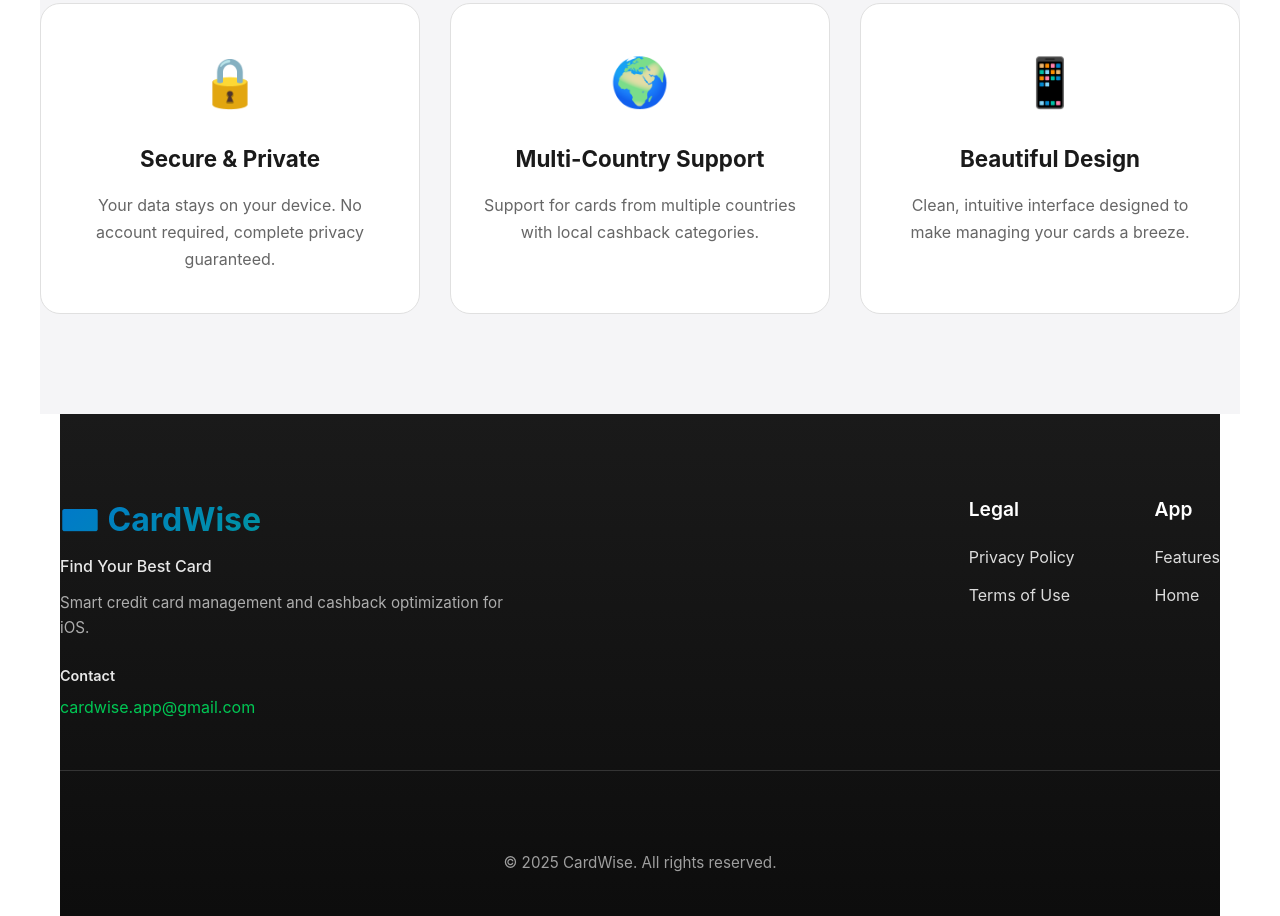
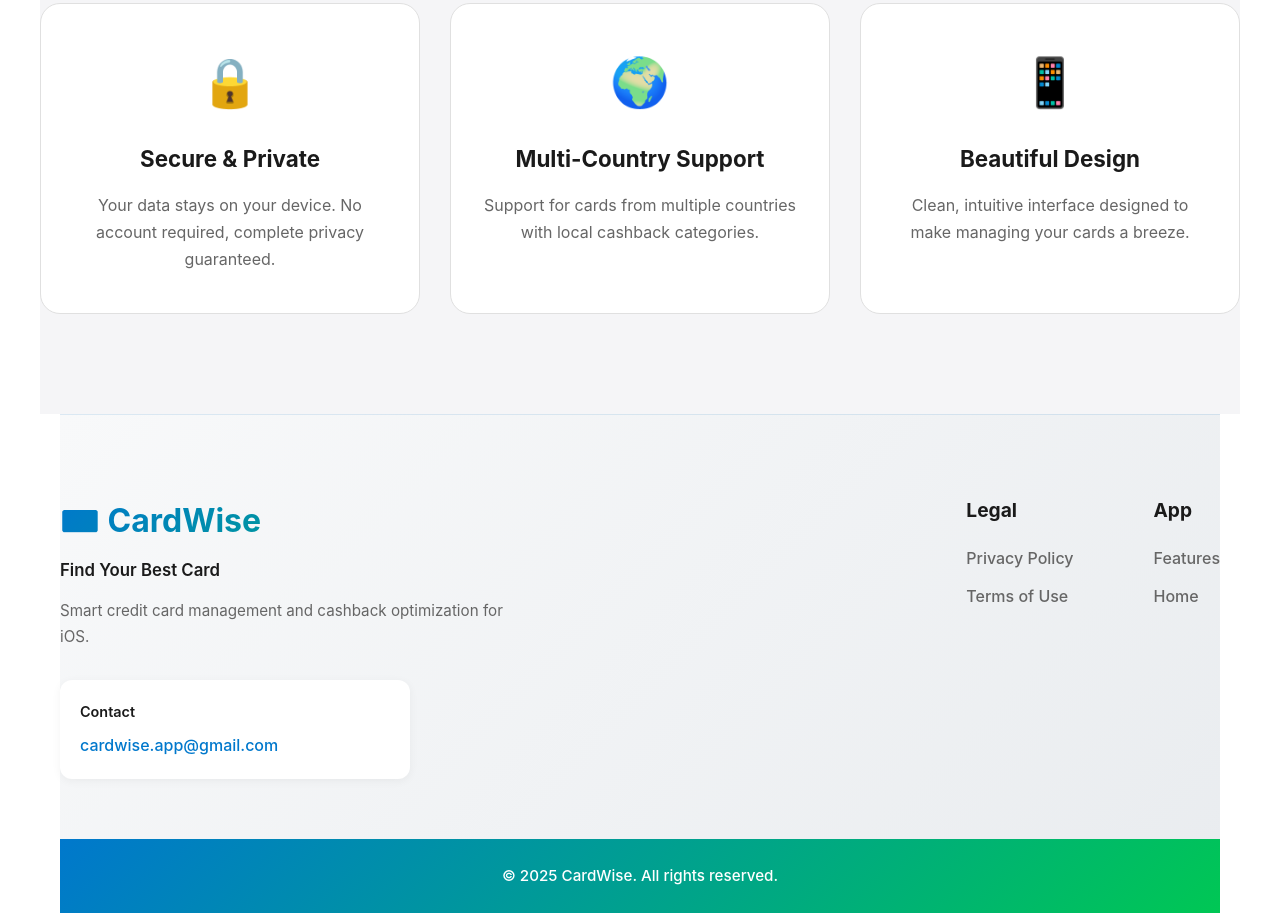
Before and after one commit to Alperenciftlikci/cardwise, a plain HTML site: page index.html in a window 1280 px wide. Shown: the part 1162-2078 px from the top of the page. Drawn offline with Linux system fonts and the light colour scheme.

Commit message:
Redesign footer with modern light theme and card-based contact section

```diff
--- a/style.css
+++ b/style.css
@@ -278,24 +278,24 @@ header {
 
 /* Footer */
 footer {
-    background: linear-gradient(180deg, #1a1a1a 0%, #0d0d0d 100%);
-    color: white;
-    padding: 80px 0 40px;
+    background: linear-gradient(135deg, #f8f9fa 0%, #e9ecef 100%);
+    color: var(--dark);
+    padding: 80px 0 0;
     margin-top: 0;
+    border-top: 1px solid rgba(0, 120, 204, 0.1);
 }
 
 .footer-content {
     display: grid;
     grid-template-columns: 1.5fr 1fr;
     gap: 80px;
-    margin-bottom: 50px;
-    padding-bottom: 50px;
-    border-bottom: 1px solid rgba(255, 255, 255, 0.15);
+    margin-bottom: 0;
+    padding-bottom: 60px;
 }
 
 .footer-brand h4 {
     font-size: 2em;
-    margin-bottom: 8px;
+    margin-bottom: 10px;
     background: linear-gradient(135deg, var(--blue) 0%, var(--green) 100%);
     -webkit-background-clip: text;
     -webkit-text-fill-color: transparent;
@@ -303,41 +303,47 @@ footer {
 }
 
 .footer-brand .tagline {
-    color: rgba(255, 255, 255, 0.9);
-    margin-bottom: 12px;
-    font-size: 1em;
-    font-weight: 500;
+    color: var(--dark);
+    margin-bottom: 15px;
+    font-size: 1.05em;
+    font-weight: 600;
 }
 
 .footer-description {
-    color: rgba(255, 255, 255, 0.65) !important;
+    color: var(--gray) !important;
     font-size: 0.95em !important;
-    line-height: 1.6;
+    line-height: 1.7;
     max-width: 450px;
-    margin-bottom: 24px !important;
+    margin-bottom: 30px !important;
 }
 
 .footer-contact {
-    margin-top: 20px;
+    margin-top: 25px;
+    padding: 20px;
+    background: white;
+    border-radius: 12px;
+    max-width: 350px;
+    box-shadow: 0 2px 10px rgba(0, 0, 0, 0.05);
 }
 
 .contact-label {
-    color: rgba(255, 255, 255, 0.9);
+    color: var(--dark);
     font-size: 0.9em;
     font-weight: 600;
-    margin-bottom: 8px;
+    margin-bottom: 10px;
 }
 
 .contact-email {
-    color: var(--green);
+    color: var(--blue);
     text-decoration: none;
     font-size: 1em;
+    font-weight: 500;
     transition: all 0.3s;
     display: inline-block;
 }
 
 .contact-email:hover {
-    color: var(--blue);
+    color: var(--green);
     transform: translateX(3px);
 }
 
@@ -350,32 +356,35 @@ footer {
 .footer-column h5 {
     font-size: 1.2em;
     margin-bottom: 20px;
-    color: white;
-    font-weight: 600;
+    color: var(--dark);
+    font-weight: 700;
 }
 
 .footer-column a {
     display: block;
-    color: rgba(255, 255, 255, 0.85);
+    color: var(--gray);
     text-decoration: none;
     margin-bottom: 12px;
     transition: all 0.3s;
     font-size: 1em;
+    font-weight: 500;
 }
 
 .footer-column a:hover {
-    color: var(--green);
+    color: var(--blue);
     transform: translateX(3px);
 }
 
 .footer-bottom {
     text-align: center;
-    padding-top: 30px;
+    padding: 25px 0;
+    background: linear-gradient(135deg, var(--blue) 0%, var(--green) 100%);
 }
 
 .footer-bottom p {
-    color: rgba(255, 255, 255, 0.6);
+    color: white;
     font-size: 0.95em;
+    font-weight: 500;
 }
 
 /* Legal Pages */
```
